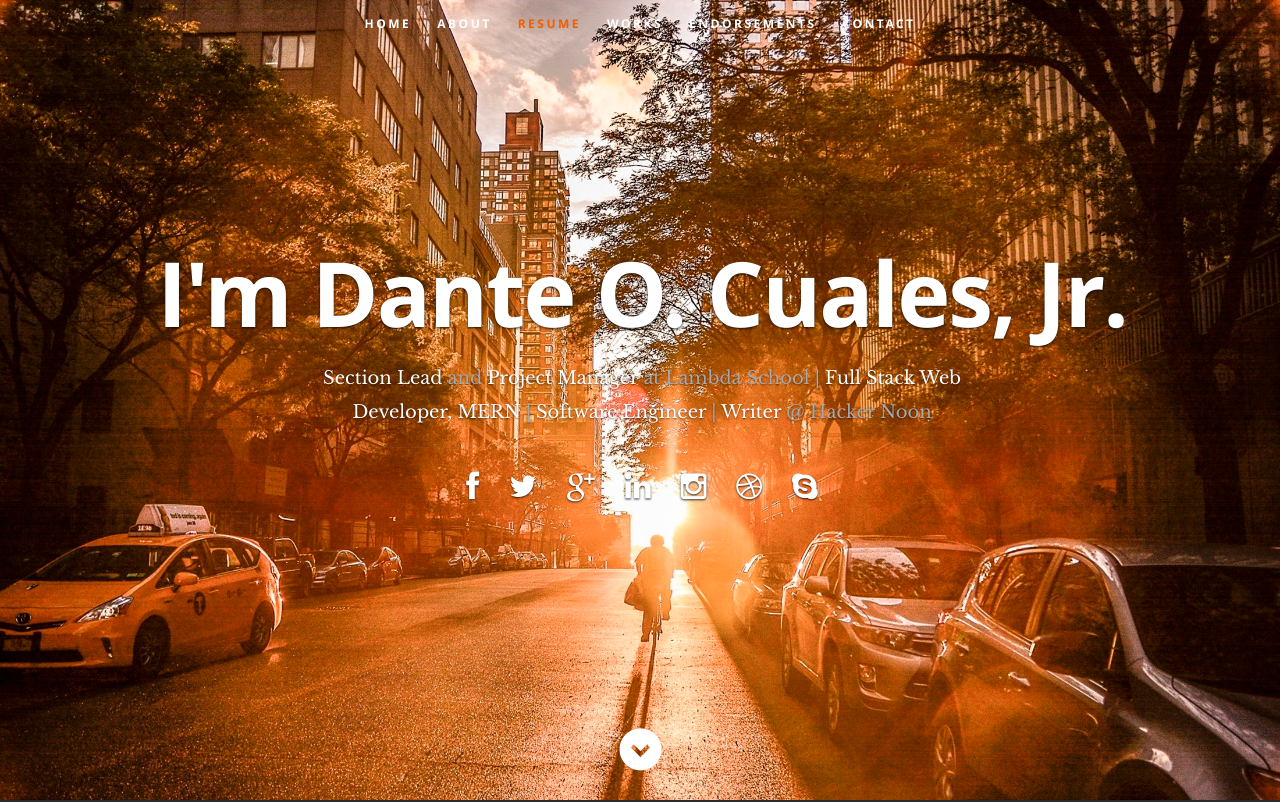
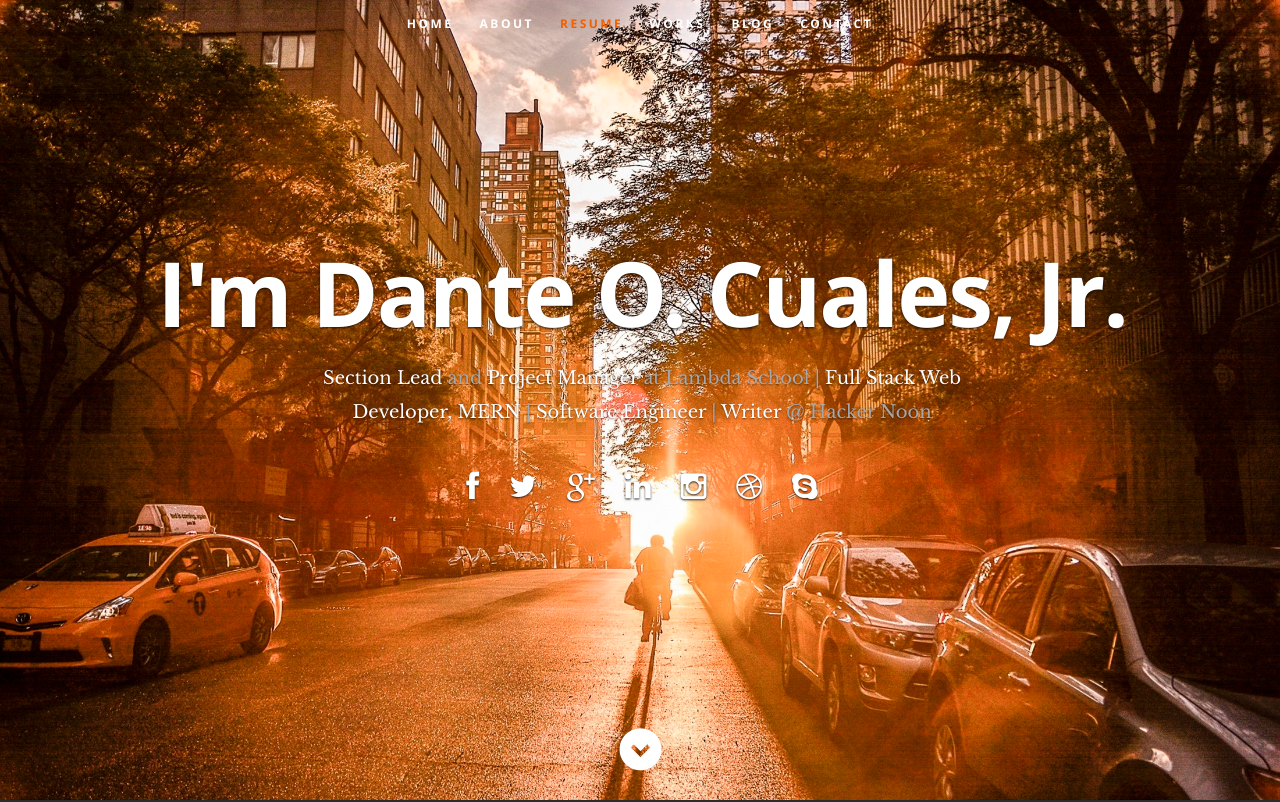
Before and after one commit to danteocualesjr/Portfolio-Site, a React (Create React App) app: page / in a window 1280 px wide. Shown: the top 802 px of the page. Built offline with nearby package versions, Linux system fonts and the light colour scheme.

Commit message:
Minor edit in Header component.

```diff
--- a/src/Components/Header/header.js
+++ b/src/Components/Header/header.js
@@ -13,7 +13,7 @@ class Header extends Component {
                 <li><a className="smoothscroll" href="#about">About</a></li>
                 <li><a className="smoothscroll" href="#resume">Resume</a></li>
                 <li><a className="smoothscroll" href="#portfolio">Works</a></li>
-                <li><a className="smoothscroll" href="#testimonials">Endorsements</a></li>
+                <li><a className="smoothscroll" href="#testimonials">Blog</a></li>
                 <li><a className="smoothscroll" href="#contact">Contact</a></li>
                 </ul> {/* end #nav */}
             </nav> {/* end #nav-wrap */}
```
